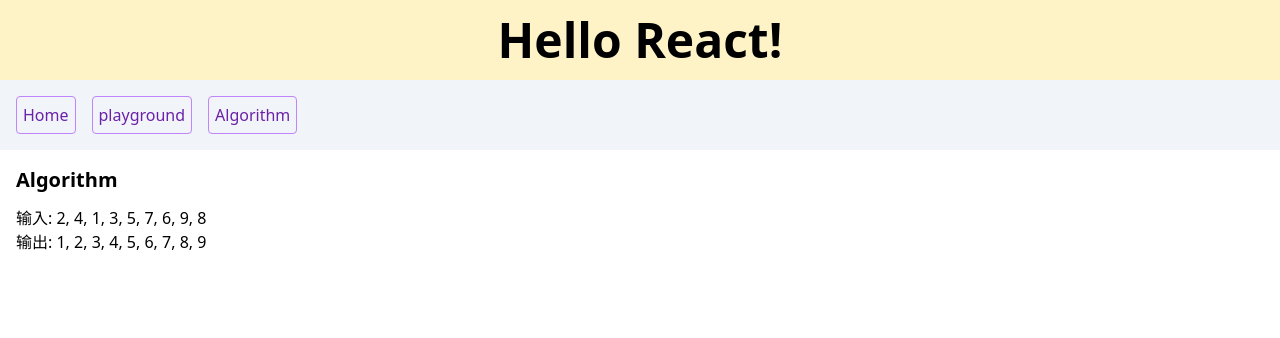
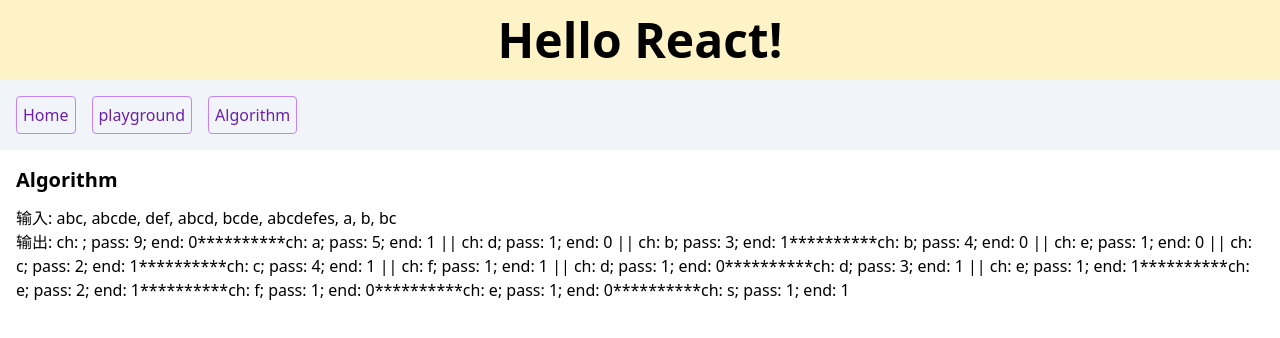
Before and after one commit to wanghan-js/react-app, a React (Vite) app: page /algorithm in a window 1280 px wide. Shown: the top 338 px of the page. Built offline with nearby package versions, Linux system fonts and the light colour scheme.

Commit message:
feature: 增加前缀树的实现

```diff
--- a/src/algorithm/heap/littleHeap.ts
+++ b/src/algorithm/heap/littleHeap.ts
@@ -5,38 +5,29 @@
  */
 export class LittleHeap<T> {
   constructor(private array: T[]) {
-    for (let i = this.size() - 1; i >= 0; i--) {
-      this.heapify(i)
+    // 注意这里从最后一个元素开始调用 sink 方法, 可以将时间复杂度降低为 O(N)
+    // 而如果从第一个元素开始遍历的话, 时间复杂度为 O(N*logN)
+    for (let i = this.lastIndex(); i >= 0; i--) {
+      this.sink(i)
     }
   }
 
   // 添加一个元素到小顶堆
-  add(item: T): void {
+  push(item: T): void {
     this.array.push(item)
-    let j = this.array.length - 1
-    while (j) {
-      // 父节点的下标
-      const k = Math.floor((j - 1) / 2)
-      if (this.array[j] < this.array[k]) {
-        // 比父小就交换位置
-        swap(this.array, j, k)
-        j = k
-      } else {
-        break
-      }
-    }
+    this.rise(this.lastIndex())
   }
 
   // 从小顶堆中弹出最小值
-  poll(): T {
+  pop(): T {
     if (this.isEmpty()) {
       throw new Error('Little heap already empty!')
     }
     const min = this.array[0]
-    swap(this.array, 0, this.size() - 1)
+    swap(this.array, 0, this.lastIndex())
     // 交换后丢掉最后一个元素 (也是最小的元素)
     this.array.pop()
-    this.heapify(0)
+    this.sink(0)
     return min
   }
 
@@ -52,7 +43,28 @@
     return this.array.join(', ')
   }
 
-  private heapify(index: number): void {
+  private lastIndex(): number {
+    return this.size() - 1
+  }
+
+  // 节点上浮
+  private rise(index: number): void {
+    let i = index
+    while (i) {
+      // 父节点的下标
+      const j = Math.floor((i - 1) / 2)
+      if (this.array[i] < this.array[j]) {
+        // 比父小就交换位置
+        swap(this.array, i, j)
+        i = j
+      } else {
+        break
+      }
+    }
+  }
+
+  // 节点下沉
+  private sink(index: number): void {
     let i = index
     let leftIndex = i * 2 + 1
     while (leftIndex < this.size()) {
--- a/src/algorithm/heap/sortArrayDistanceLessThanK.ts
+++ b/src/algorithm/heap/sortArrayDistanceLessThanK.ts
@@ -13,13 +13,13 @@
   // 从 k + 1 个元素开始遍历, 每次从小顶堆中取出最小元素放入原数组中, 并且再加入新增的元素
   let index = 0
   for (let i = k + 1; i < xs.length; i++, index++) {
-    xs[index] = heap.poll()
-    heap.add(xs[i])
+    xs[index] = heap.pop()
+    heap.push(xs[i])
   }
 
   // 最后的小顶堆, 需要依次弹出最小值, 放入原数组中
   while (!heap.isEmpty()) {
-    xs[index] = heap.poll()
+    xs[index] = heap.pop()
     index++
   }
 }
--- /dev/null
+++ b/src/algorithm/trie.ts
@@ -0,0 +1,115 @@
+/**
+ * 前缀树/字典树
+ */
+import { Queue } from '@/algorithm/queue'
+
+class Node {
+  ch = ''
+  pass = 0
+  end = 0
+  nextNodes: Record<string, Node | null> = {}
+}
+
+export class Trie {
+  private root = new Node()
+
+  // 在前缀树中插入一个单词, 注意单词都是小写字母
+  insert(word: string): void {
+    if (!word) {
+      return
+    }
+    let node = this.root
+    node.pass++
+    for (const ch of word) {
+      if (!node.nextNodes[ch]) {
+        node.nextNodes[ch] = new Node()
+      }
+      node = node.nextNodes[ch] as Node
+      node.ch = ch
+      node.pass++
+    }
+    node.end++
+  }
+
+  // 在前缀树中查询某个单词 word 加入过几次
+  count(word: string): number {
+    if (!word) {
+      return 0
+    }
+    let node = this.root
+    for (const ch of word) {
+      const nextNode = node.nextNodes[ch]
+      if (!nextNode) {
+        return 0
+      }
+      node = nextNode
+    }
+    return node.end
+  }
+
+  // 在所有加入过的 word 中, 有几个是以 prefix 这个字符串作为前缀的
+  prefixCount(prefix: string): number {
+    if (!prefix) {
+      return 0
+    }
+    let node = this.root
+    for (const ch of prefix) {
+      const nextNode = node.nextNodes[ch]
+      if (!nextNode) {
+        return 0
+      }
+      node = nextNode
+    }
+    return node.pass
+  }
+
+  // 在前缀树中删除某个单词
+  delete(word: string): void {
+    // 如果前缀树里压根没有这个单词, 直接返回; 只有存在, 才能删除
+    if (this.count(word) === 0) {
+      return
+    }
+    let node = this.root
+    node.pass--
+    for (const ch of word) {
+      // 因为 word 的个数大于 0, 所以它的每个字符的节点都存在, 这里就可以使用类型断言
+      const nextNode = node.nextNodes[ch] as Node
+      if (nextNode.pass === 1) {
+        // 说明从这个节点(包含此节点)往下所有的节点都没有存在的必要了
+        node.nextNodes[ch] = null
+        return
+      }
+      node = nextNode
+      node.pass--
+    }
+    node.end--
+  }
+
+  toString(): string {
+    // 多叉树的层序遍历
+    const queue = new Queue<Node[]>()
+    queue.enqueue([this.root])
+
+    const result: string[][] = []
+    while (!queue.isEmpty()) {
+      const nodes = queue.dequeue() as Node[]
+      const arr: string[] = []
+      const layerNodes: Node[] = []
+      for (const node of nodes) {
+        arr.push(`ch: ${node.ch}; pass: ${node.pass}; end: ${node.end}`)
+        for (const value of Object.values(node.nextNodes)) {
+          if (value) {
+            layerNodes.push(value)
+          }
+        }
+      }
+      // 这里要加判断, 否则队列会一直加入空数组元素, 导致死循环
+      if (layerNodes.length > 0) {
+        queue.enqueue(layerNodes)
+      }
+
+      result.push(arr)
+    }
+    return result.map((arr) => arr.join(' || ')).join('**********')
+  }
+}
--- a/src/pages/Algorithm.tsx
+++ b/src/pages/Algorithm.tsx
@@ -1,10 +1,13 @@
-import { sortArrayDistanceLessThanK } from '@/algorithm/heap/sortArrayDistanceLessThanK'
+import { Trie } from '@/algorithm/trie'
 
 export function Algorithm() {
-  const input = [2, 4, 1, 3, 5, 7, 6, 9, 8]
+  const input = ['abc', 'abcde', 'def', 'abcd', 'bcde', 'abcdefes', 'a', 'b', 'bc']
   const inputDisplay = input.slice().join(', ')
-  sortArrayDistanceLessThanK(input, 2)
-  const output = input.join(', ')
+  const trie = new Trie()
+  for (const word of input) {
+    trie.insert(word)
+  }
+  const output = trie.toString()
 
   return (
     <div className={'p-4'}>
```
Also changed, not shown: src/algorithm/carPooling.ts (+8 -8 lines), src/algorithm/compareVersion.ts (+9 -9 lines), src/algorithm/各种二维数组的遍历.ts (+84 -57 lines).
